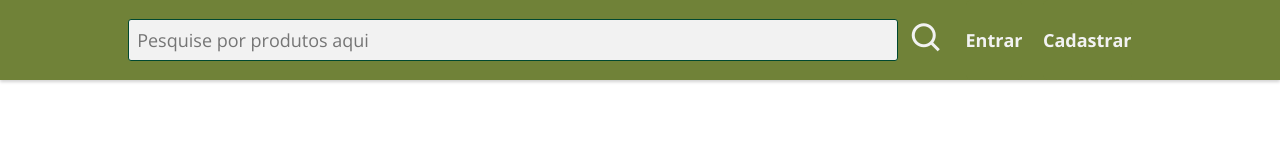
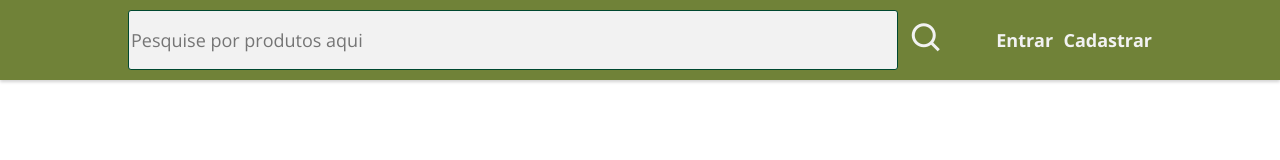
Before and after one commit to gabcchaves/compraqui, a plain HTML site: page index.html in a window 1280 px wide. Drawn offline with nearby package versions, Linux system fonts and the light colour scheme.

Commit message:
Replaced log options buttons with anchors.

```diff
--- a/index.html
+++ b/index.html
@@ -16,8 +16,8 @@
 				<button id="btn-search"><i class='bx bx-search'></i></button>
 			</div>
 			<nav class="log-options">
-				<button id="btn-login" class="btn-dark">Entrar</button>
-				<button id="btn-register" class="btn-dark">Cadastrar</button>
+				<a id="btn-login" class="btn-dark" href="./login.html">Entrar</a>
+				<a id="btn-register" class="btn-dark" href="./register.html">Cadastrar</a>
 			</nav>
 		</header>
 
--- a/style.css
+++ b/style.css
@@ -24,7 +24,7 @@ html, body {
 	outline: none;
 }
 
-*:focus:not(button):not(input[type=submit]) {
+*:focus:not(button):not(input[type=submit]):not(a) {
 	outline: 1px solid var(--kaitoke-green);
 }
 
@@ -122,7 +122,7 @@ input[type=text] {
 }
 
 .main-header .search-area > input[type=text] {
-	padding: 3%;
+	height: 70%;
 	flex: 1;
 }
 
@@ -141,11 +141,17 @@ input[type=text] {
 	width: 10%;
 }
 
-.main-header .log-options button {
-	padding: 5% 0;
+.main-header .log-options {
+	height: 100%;
 }
 
-.main-header .log-options button:nth-child(even) {
+.main-header .log-options a {
+	padding: 5% 0;
+	font-weight: bold;
+	text-decoration: none;
+}
+
+.main-header .log-options a:nth-child(even) {
 	margin: 5% 0;
 }
 
@@ -294,7 +300,7 @@ input[type=text] {
 	}
 
 	.main-header .search-area input[type=text]{
-		padding: 1%;
+		height: 70%;
 	}
 
 	.main-header .search-area button {
@@ -316,13 +322,15 @@ input[type=text] {
 		display: flex;
 		width: 20%;
 		justify-content: flex-end;
+		align-items: center;
 	}
 
-	.main-header .log-options > button {
+	.main-header .log-options > a {
 		font-size: 1rem;
+		margin: 0 5%;
 	}
 
-	.main-header .log-options > button:hover {
+	.main-header .log-options > a:hover {
 		background-color: inherit;
 		text-shadow: 0 0 1px var(--white);
 	}
```
